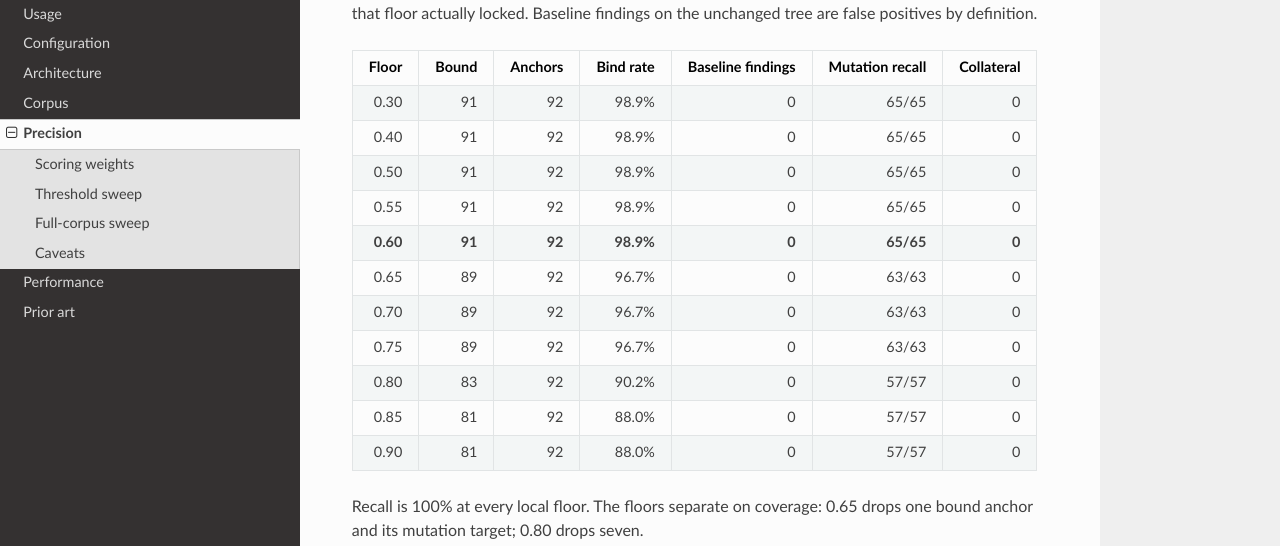
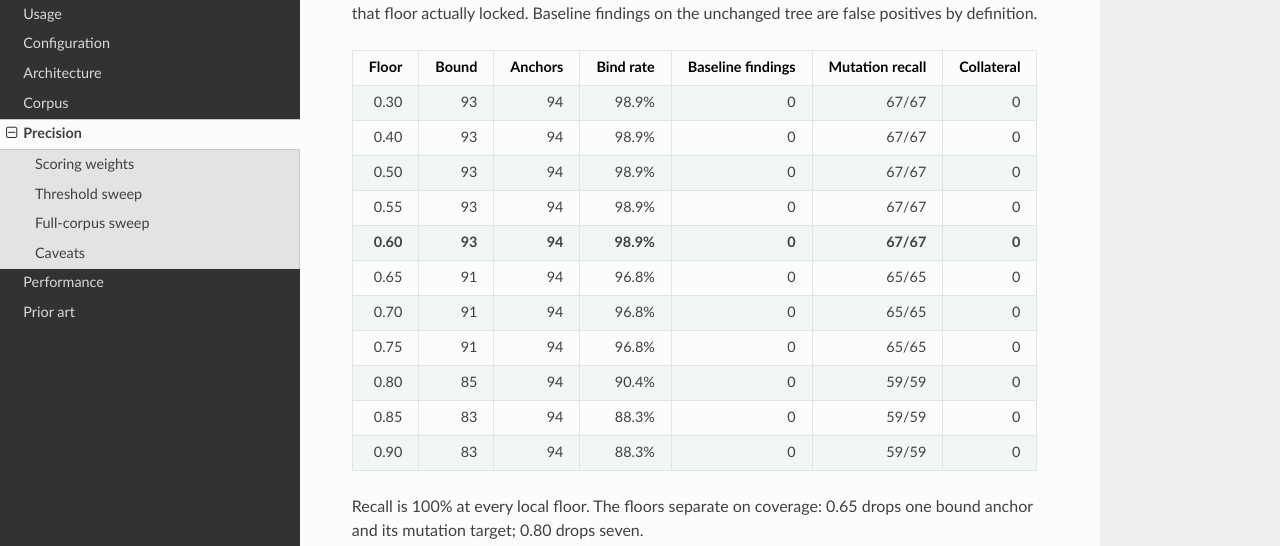
Before and after one commit to vindeckyy/docbind, an MkDocs documentation site: the page built from docs/precision.md, in a window 1280 px wide and 1400 px high, scrolled down 1109 px. Shown: the part 165-711 px from the top of the window. Built offline with MkDocs 1.6.1, drawn with Linux system fonts in a browser that asks for light colours; nearby versions of some CDN libraries; some of the changed text lies outside the part shown.

```diff
--- a/docs/precision.md
+++ b/docs/precision.md
@@ -37,17 +37,17 @@ A binding also fails when the best score is within `0.05` of the second candidat
 
 | Floor | Bound | Anchors | Bind rate | Baseline findings | Mutation recall | Collateral |
 |---:|---:|---:|---:|---:|---:|---:|
-| 0.30 | 91 | 92 | 98.9% | 0 | 65/65 | 0 |
-| 0.40 | 91 | 92 | 98.9% | 0 | 65/65 | 0 |
-| 0.50 | 91 | 92 | 98.9% | 0 | 65/65 | 0 |
-| 0.55 | 91 | 92 | 98.9% | 0 | 65/65 | 0 |
-| **0.60** | **91** | **92** | **98.9%** | **0** | **65/65** | **0** |
-| 0.65 | 89 | 92 | 96.7% | 0 | 63/63 | 0 |
-| 0.70 | 89 | 92 | 96.7% | 0 | 63/63 | 0 |
-| 0.75 | 89 | 92 | 96.7% | 0 | 63/63 | 0 |
-| 0.80 | 83 | 92 | 90.2% | 0 | 57/57 | 0 |
-| 0.85 | 81 | 92 | 88.0% | 0 | 57/57 | 0 |
-| 0.90 | 81 | 92 | 88.0% | 0 | 57/57 | 0 |
+| 0.30 | 93 | 94 | 98.9% | 0 | 67/67 | 0 |
+| 0.40 | 93 | 94 | 98.9% | 0 | 67/67 | 0 |
+| 0.50 | 93 | 94 | 98.9% | 0 | 67/67 | 0 |
+| 0.55 | 93 | 94 | 98.9% | 0 | 67/67 | 0 |
+| **0.60** | **93** | **94** | **98.9%** | **0** | **67/67** | **0** |
+| 0.65 | 91 | 94 | 96.8% | 0 | 65/65 | 0 |
+| 0.70 | 91 | 94 | 96.8% | 0 | 65/65 | 0 |
+| 0.75 | 91 | 94 | 96.8% | 0 | 65/65 | 0 |
+| 0.80 | 85 | 94 | 90.4% | 0 | 59/59 | 0 |
+| 0.85 | 83 | 94 | 88.3% | 0 | 59/59 | 0 |
+| 0.90 | 83 | 94 | 88.3% | 0 | 59/59 | 0 |
 
 Recall is 100% at every local floor. The floors separate on coverage: 0.65 drops one bound anchor and its mutation target; 0.80 drops seven.
 
@@ -57,12 +57,12 @@ The same sweep over all twelve corpus cases gives a sharper coverage edge. Floor
 
 | Floor | Bound | Anchors | Bind rate | Baseline findings | Mutation recall | Collateral |
 |---:|---:|---:|---:|---:|---:|---:|
-| 0.40 | 830 | 3380 | 24.6% | 0 | 85/85 | 0 |
-| 0.50 | 830 | 3380 | 24.6% | 0 | 85/85 | 0 |
-| 0.55 | 814 | 3380 | 24.1% | 0 | 85/85 | 0 |
-| **0.60** | **813** | **3380** | **24.1%** | 0 | **85/85** | 0 |
-| 0.70 | 654 | 3380 | 19.3% | 0 | 83/83 | 0 |
-| 0.80 | 613 | 3380 | 18.1% | 0 | 76/76 | 0 |
+| 0.40 | 832 | 3382 | 24.6% | 0 | 87/87 | 0 |
+| 0.50 | 832 | 3382 | 24.6% | 0 | 87/87 | 0 |
+| 0.55 | 816 | 3382 | 24.1% | 0 | 87/87 | 0 |
+| **0.60** | **815** | **3382** | **24.1%** | 0 | **87/87** | 0 |
+| 0.70 | 656 | 3382 | 19.4% | 0 | 85/85 | 0 |
+| 0.80 | 615 | 3382 | 18.2% | 0 | 78/78 | 0 |
 
 The default stays at 0.60. Lowering to 0.50 would add 17 anchors, but each is a bare name with no import, qualification, signature, or API-doc context. The precision model treats name-only matches in prose as noise, and the test suite pins that rule. The 17 extra anchors are not evidence that the floor should move; they are the class of binding the floor exists to reject.
 
@@ -74,6 +74,6 @@ Raw rows are in `corpus/precision.json` for the local sweep and `corpus/precisio
 
 ## Caveats
 
-- The local sweep covers 92 anchors across eight fixtures. The full sweep covers all 3360 anchors but only five floors.
+- The local sweep covers 94 anchors across eight fixtures. The full sweep covers all 3360 anchors but only five floors.
 - Recall here means detecting a seeded rename of a symbol that floor locked. It says nothing about symbols the floor did not bind.
 - The full sweep samples five floors. A finer scan between 0.50 and 0.70 could locate a tighter edge.
--- a/package.json
+++ b/package.json
@@ -1,6 +1,6 @@
 {
   "name": "@vindeckyy/docbind",
-  "version": "0.1.57",
+  "version": "0.1.58",
   "description": "Static analysis for stale symbol references in markdown and reStructuredText. Supports TypeScript, JavaScript, Python, Rust, and Go.",
   "type": "module",
   "bin": {
```
Also changed, not shown: CHANGELOG.md (+15 -0 lines), README.md (+6 -6 lines), docs/configuration.md (+1 -1 lines), docs/corpus.md (+3 -3 lines), 12 other files.
